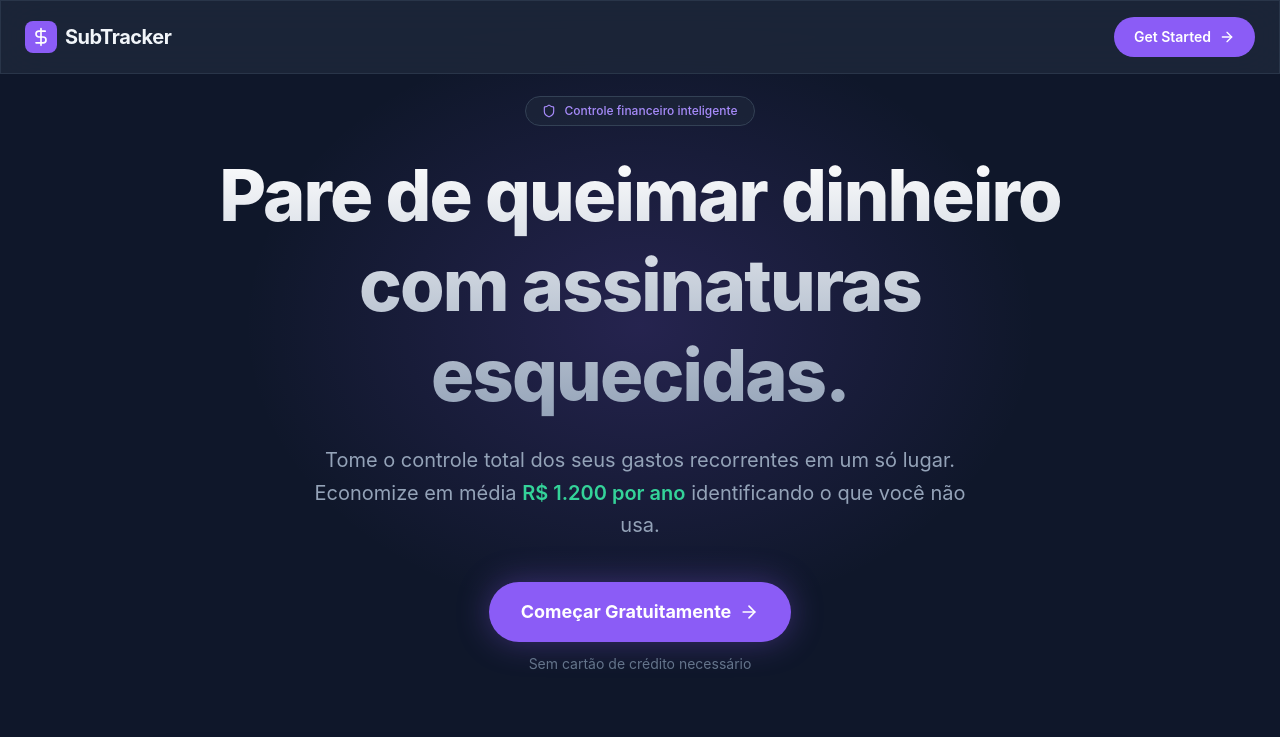
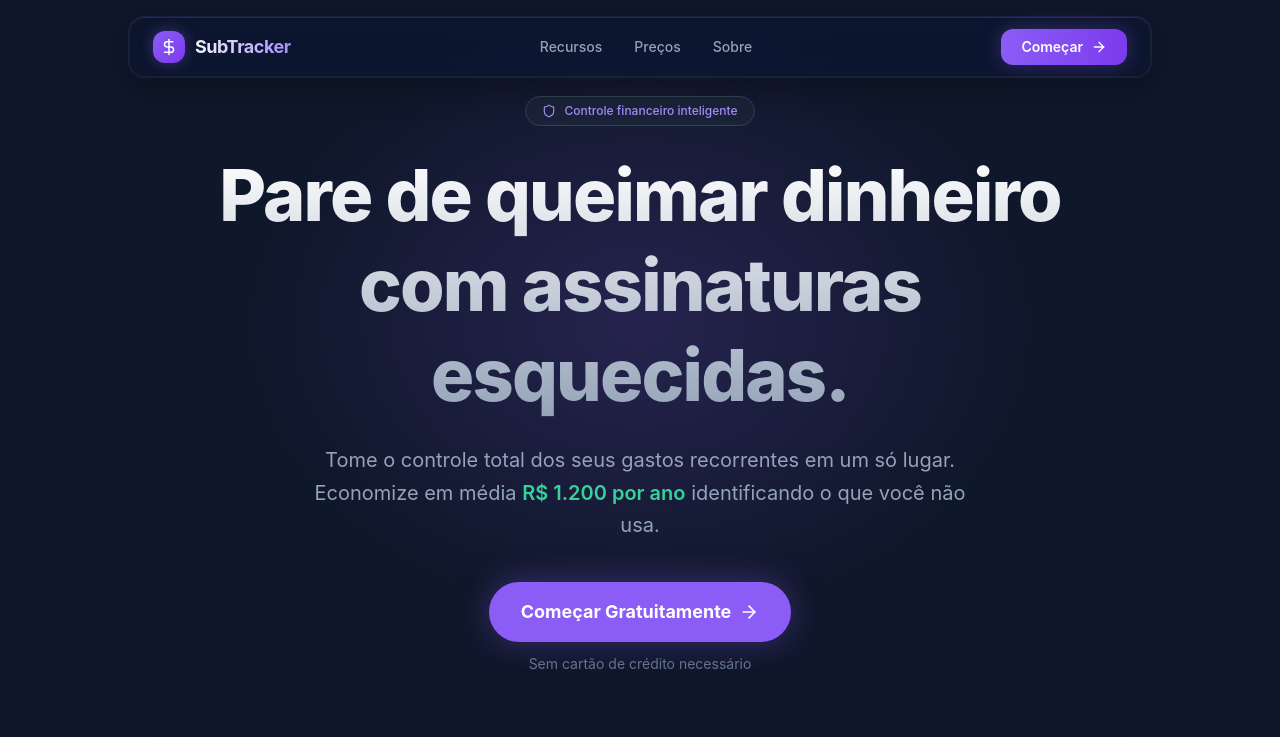
Before and after one commit to daviandany/subscription-tracker, a React app in the folder public/subscription-tracker/: page / in a window 1280 px wide. Shown: the top 737 px of the page. Built offline with nearby package versions, Linux system fonts and the light colour scheme; the HTML template or start-up script is replaced by a standard one.

Commit message:
style: glass navbar

```diff
--- a/public/subscription-tracker/src/index.css
+++ b/public/subscription-tracker/src/index.css
@@ -65,6 +65,29 @@
     border: 1px solid rgba(51, 65, 85, 0.6);
 }
 
+@utility glass-navbar {
+    background: rgba(15, 23, 42, 0.55);
+    backdrop-filter: blur(20px) saturate(1.8);
+    -webkit-backdrop-filter: blur(20px) saturate(1.8);
+    border: 1px solid rgba(139, 92, 246, 0.12);
+    box-shadow:
+        0 8px 32px rgba(0, 0, 0, 0.3),
+        0 0 0 1px rgba(255, 255, 255, 0.04) inset,
+        0 1px 0 rgba(255, 255, 255, 0.06) inset;
+}
+
+@utility glass-navbar-scrolled {
+    background: rgba(15, 23, 42, 0.75);
+    backdrop-filter: blur(28px) saturate(2);
+    -webkit-backdrop-filter: blur(28px) saturate(2);
+    border: 1px solid rgba(139, 92, 246, 0.18);
+    box-shadow:
+        0 12px 40px rgba(0, 0, 0, 0.4),
+        0 0 0 1px rgba(255, 255, 255, 0.05) inset,
+        0 1px 0 rgba(255, 255, 255, 0.08) inset,
+        0 0 20px rgba(139, 92, 246, 0.06);
+}
+
 @keyframes glow-pulse {
 
     0%,
--- a/public/subscription-tracker/src/pages/landingPage.tsx
+++ b/public/subscription-tracker/src/pages/landingPage.tsx
@@ -1,4 +1,5 @@
-import { motion, type Variants, type Transition } from 'framer-motion';
+import { useState, useEffect } from 'react';
+import { motion, type Variants, type Transition, AnimatePresence } from 'framer-motion';
 import {
     Eye,
     RefreshCcw,
@@ -13,6 +14,8 @@ import {
     BarChart3,
     Bell,
     Shield,
+    Menu,
+    X as XIcon,
 } from 'lucide-react';
 
 /* ─── animation variants ─── */
@@ -39,29 +42,105 @@ const stagger: Variants = {
     },
 };
 
+const navLinks = [
+    { label: 'Recursos', href: '#recursos' },
+    { label: 'Preços', href: '#precos' },
+    { label: 'Sobre', href: '#sobre' },
+];
+
 /* ─────────────────────────── NAVIGATION ─────────────────────────── */
 function Navbar() {
+    const [scrolled, setScrolled] = useState(false);
+    const [mobileOpen, setMobileOpen] = useState(false);
+
+    useEffect(() => {
+        const onScroll = () => setScrolled(window.scrollY > 20);
+        window.addEventListener('scroll', onScroll, { passive: true });
+        return () => window.removeEventListener('scroll', onScroll);
+    }, []);
+
     return (
-        <nav className="fixed top-0 left-0 right-0 z-50 glass-strong">
-            <div className="mx-auto flex max-w-7xl items-center justify-between px-6 py-4">
+        <>
+            <motion.nav
+                initial={{ opacity: 0, y: -20 }}
+                animate={{ opacity: 1, y: 0 }}
+                transition={{ duration: 0.6, ease: 'easeOut' }}
+                className={`fixed top-4 left-1/2 z-50 w-[95%] max-w-5xl -translate-x-1/2 rounded-2xl transition-all duration-500 ${
+                    scrolled ? 'glass-navbar-scrolled' : 'glass-navbar'
+                }`}
+            >
+                <div className="flex items-center justify-between px-5 py-3 sm:px-6">
                     {/* Logo */}
-                <a href="/" className="flex items-center gap-2 text-xl font-bold tracking-tight text-text-primary">
-                    <div className="flex h-8 w-8 items-center justify-center rounded-lg bg-purple">
-                        <DollarSign className="h-5 w-5 text-white" />
+                    <a href="/" className="flex items-center gap-2.5 text-lg font-bold tracking-tight text-text-primary">
+                        <div className="relative flex h-8 w-8 items-center justify-center rounded-xl bg-gradient-to-br from-purple to-purple-dark shadow-[0_0_14px_rgba(139,92,246,0.35)]">
+                            <DollarSign className="h-4.5 w-4.5 text-white" />
                         </div>
+                        <span className="bg-gradient-to-r from-text-primary to-purple-light bg-clip-text text-transparent">
                             SubTracker
+                        </span>
                     </a>
 
-                {/* CTA */}
+                    {/* Desktop nav links */}
+                    <div className="hidden items-center gap-1 sm:flex">
+                        {navLinks.map((link) => (
+                            <a
+                                key={link.label}
+                                href={link.href}
+                                className="rounded-lg px-3.5 py-2 text-sm font-medium text-text-secondary transition-all duration-200 hover:bg-white/[0.06] hover:text-text-primary"
+                            >
+                                {link.label}
+                            </a>
+                        ))}
+                    </div>
+
+                    {/* Right side: CTA + mobile toggle */}
+                    <div className="flex items-center gap-3">
                         <a
                             href="/login"
-                    className="inline-flex items-center gap-2 rounded-full bg-purple px-5 py-2.5 text-sm font-semibold text-white transition-all hover:bg-purple-dark hover:shadow-[0_0_24px_rgba(139,92,246,0.4)] active:scale-95"
+                            className="inline-flex items-center gap-2 rounded-xl bg-gradient-to-r from-purple to-purple-dark px-5 py-2 text-sm font-semibold text-white shadow-[0_0_20px_rgba(139,92,246,0.3)] transition-all duration-300 hover:shadow-[0_0_32px_rgba(139,92,246,0.5)] hover:brightness-110 active:scale-95"
                         >
-                    Get Started
+                            Começar
                             <ArrowRight className="h-4 w-4" />
                         </a>
+
+                        {/* Mobile menu button */}
+                        <button
+                            onClick={() => setMobileOpen(!mobileOpen)}
+                            className="flex h-9 w-9 items-center justify-center rounded-lg text-text-secondary transition-colors hover:bg-white/[0.06] hover:text-text-primary sm:hidden"
+                            aria-label="Menu"
+                        >
+                            {mobileOpen ? <XIcon className="h-5 w-5" /> : <Menu className="h-5 w-5" />}
+                        </button>
                     </div>
-        </nav>
+                </div>
+
+                {/* Mobile nav dropdown */}
+                <AnimatePresence>
+                    {mobileOpen && (
+                        <motion.div
+                            initial={{ height: 0, opacity: 0 }}
+                            animate={{ height: 'auto', opacity: 1 }}
+                            exit={{ height: 0, opacity: 0 }}
+                            transition={{ duration: 0.25, ease: 'easeInOut' }}
+                            className="overflow-hidden border-t border-white/[0.06] sm:hidden"
+                        >
+                            <div className="flex flex-col gap-1 px-5 py-3">
+                                {navLinks.map((link) => (
+                                    <a
+                                        key={link.label}
+                                        href={link.href}
+                                        onClick={() => setMobileOpen(false)}
+                                        className="rounded-lg px-3 py-2.5 text-sm font-medium text-text-secondary transition-colors hover:bg-white/[0.06] hover:text-text-primary"
+                                    >
+                                        {link.label}
+                                    </a>
+                                ))}
+                            </div>
+                        </motion.div>
+                    )}
+                </AnimatePresence>
+            </motion.nav>
+        </>
     );
 }
 
@@ -306,7 +385,7 @@ function PricingSection() {
         },
         {
             name: 'Pro',
-            price: 'R$ 19,90',
+            price: 'R$ 5,90',
             period: '/mês',
             description: 'Para quem quer o controle total e máxima economia.',
             features: [
@@ -444,5 +523,3 @@ export default function LandingPage() {
         </div>
     );
 }
-
-console.log()
```
Lines whose indentation alone changed are shown as unchanged.
